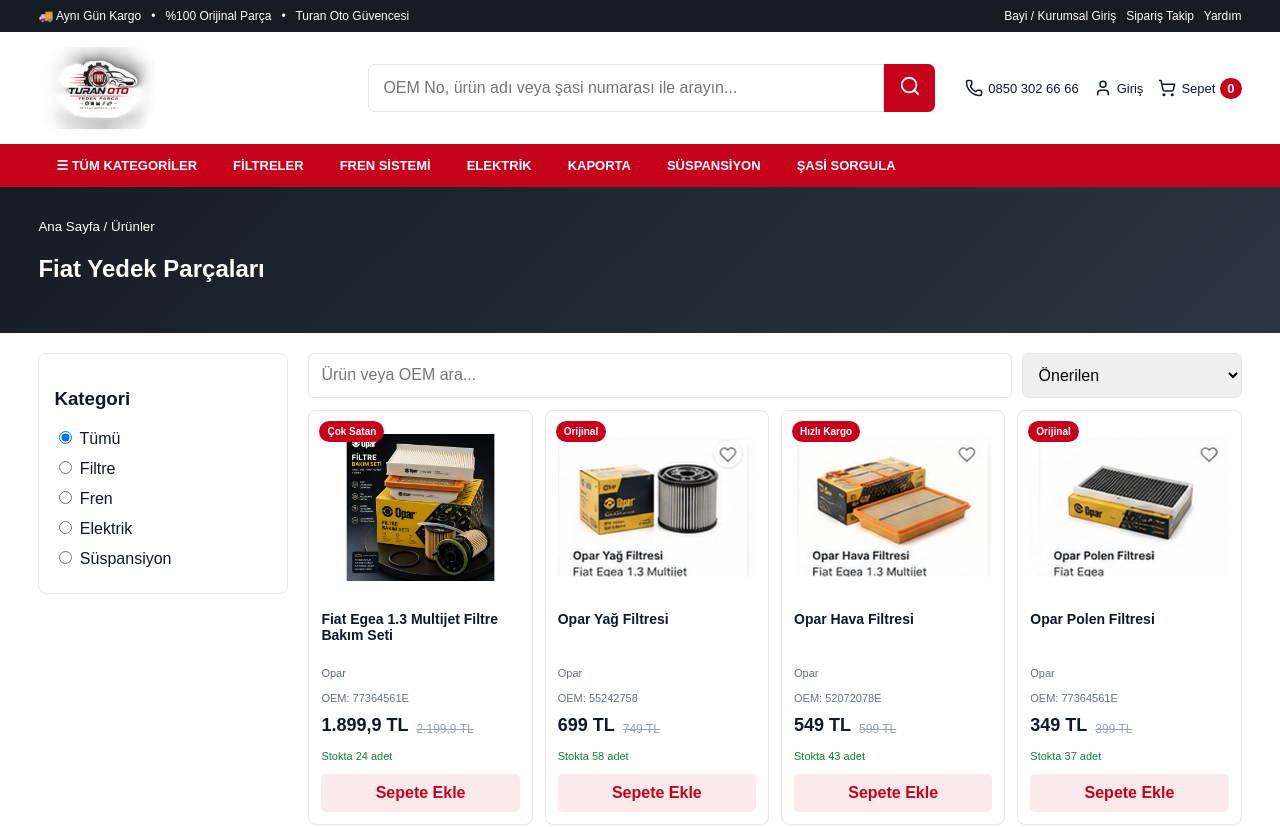
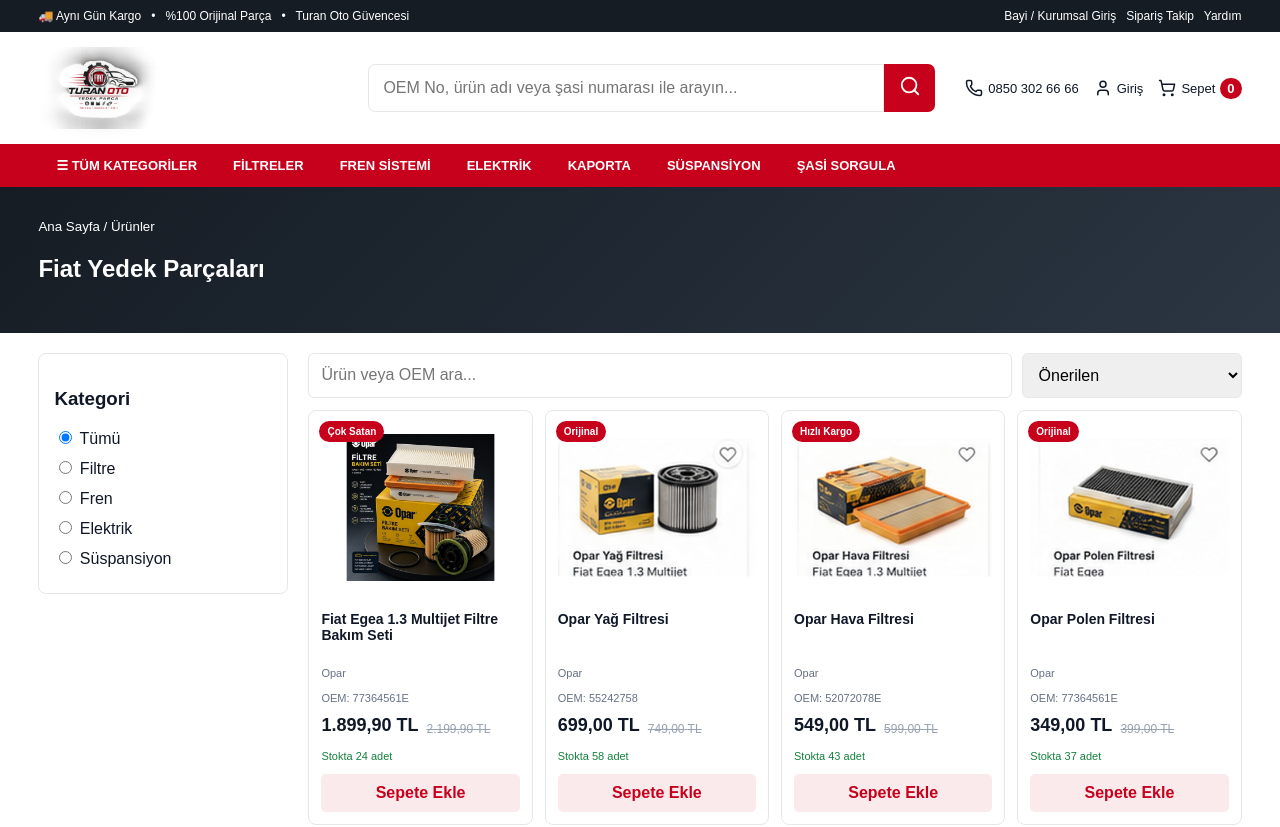
Before and after one commit to gurkanduran0258/turan-oto-yedek-parca, a Next.js app: page /urunler in a window 1280 px wide. Shown: the top 827 px of the page. Built offline with nearby package versions, Linux system fonts and the light colour scheme.

Commit message:
Update ProductCard.tsx

```diff
--- a/components/ProductCard.tsx
+++ b/components/ProductCard.tsx
@@ -1,31 +1,71 @@
 "use client";
 
 import Link from "next/link";
-import { useCart } from "./CartProvider";
+import { useCart, type CartProduct } from "./CartProvider";
 
-type Product = {
-  id: number; name: string; brand: string; category: string;
-  price: number; oldPrice: number; oem: string; stock: number;
-  vehicle: string; image: string; badge: string;
-};
+type Product = CartProduct;
 
-export default function ProductCard({ product }: { product: Product }) {
+export default function ProductCard({
+  product,
+}: {
+  product: Product;
+}) {
   const { add } = useCart();
+
+  const hasStock = product.stock > 0;
+
   return (
     <article className="productCard">
-      <span className="badge">{product.badge}</span>
+      <span className="badge">
+        {product.badge || (hasStock ? "Stokta" : "Tükendi")}
+      </span>
+
       <Link href={`/urun/${product.id}`}>
-        <img src={product.image} alt={product.name} />
+        <img
+          src={product.image}
+          alt={product.name}
+        />
+
         <h3>{product.name}</h3>
       </Link>
+
       <small>{product.brand}</small>
-      <p className="oem">OEM: {product.oem}</p>
+
+      <p className="oem">
+        OEM: {product.oem}
+      </p>
+
       <div className="priceRow">
-        <strong>{product.price.toLocaleString("tr-TR")} TL</strong>
-        <del>{product.oldPrice.toLocaleString("tr-TR")} TL</del>
+        <strong>
+          {Number(product.price).toLocaleString("tr-TR", {
+            minimumFractionDigits: 2,
+            maximumFractionDigits: 2,
+          })}{" "}
+          TL
+        </strong>
+
+        {product.oldPrice > product.price ? (
+          <del>
+            {Number(product.oldPrice).toLocaleString("tr-TR", {
+              minimumFractionDigits: 2,
+              maximumFractionDigits: 2,
+            })}{" "}
+            TL
+          </del>
+        ) : null}
       </div>
-      <span className="stock">Stokta {product.stock} adet</span>
-      <button onClick={() => add(product.id)}>Sepete Ekle</button>
+
+      <span className="stock">
+        Stokta {product.stock} adet
+      </span>
+
+      <button
+        type="button"
+        disabled={!hasStock}
+        onClick={() => add(product)}
+      >
+        {hasStock ? "Sepete Ekle" : "Stokta Yok"}
+      </button>
     </article>
   );
 }
```
